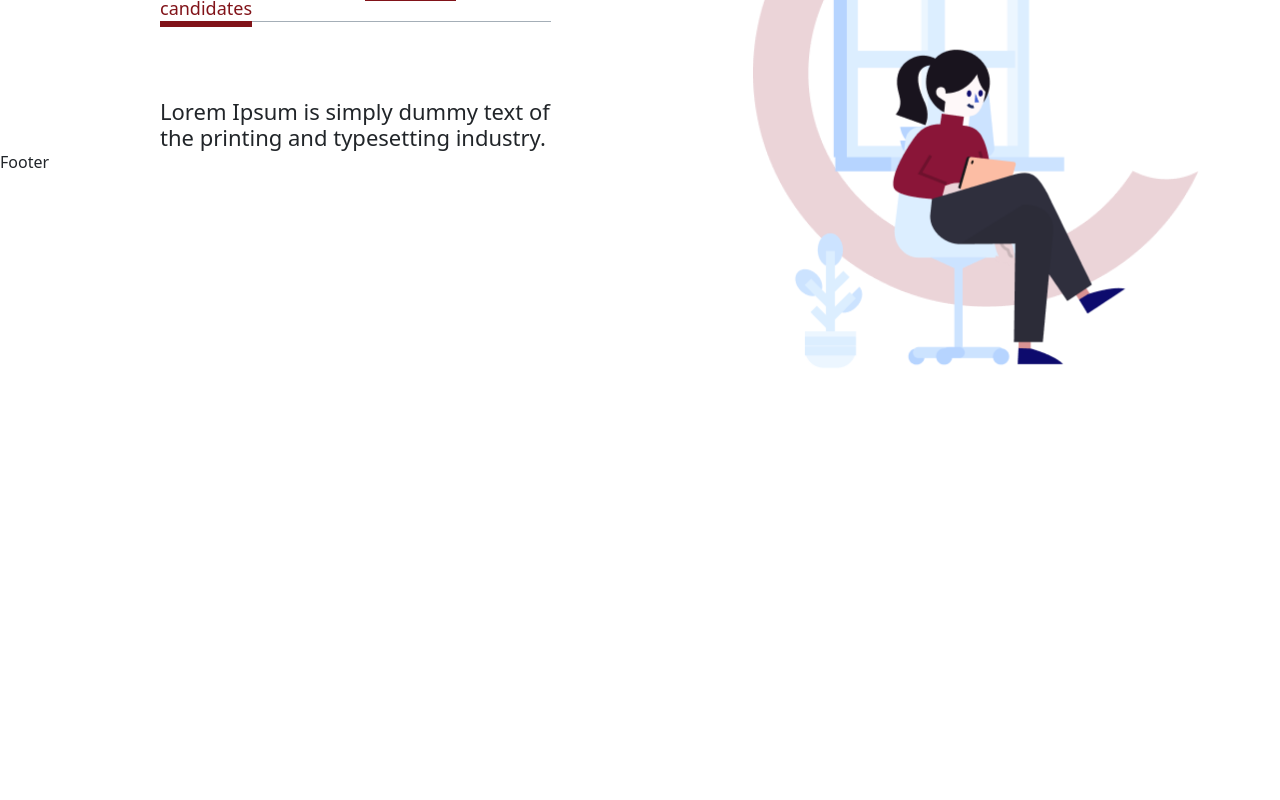
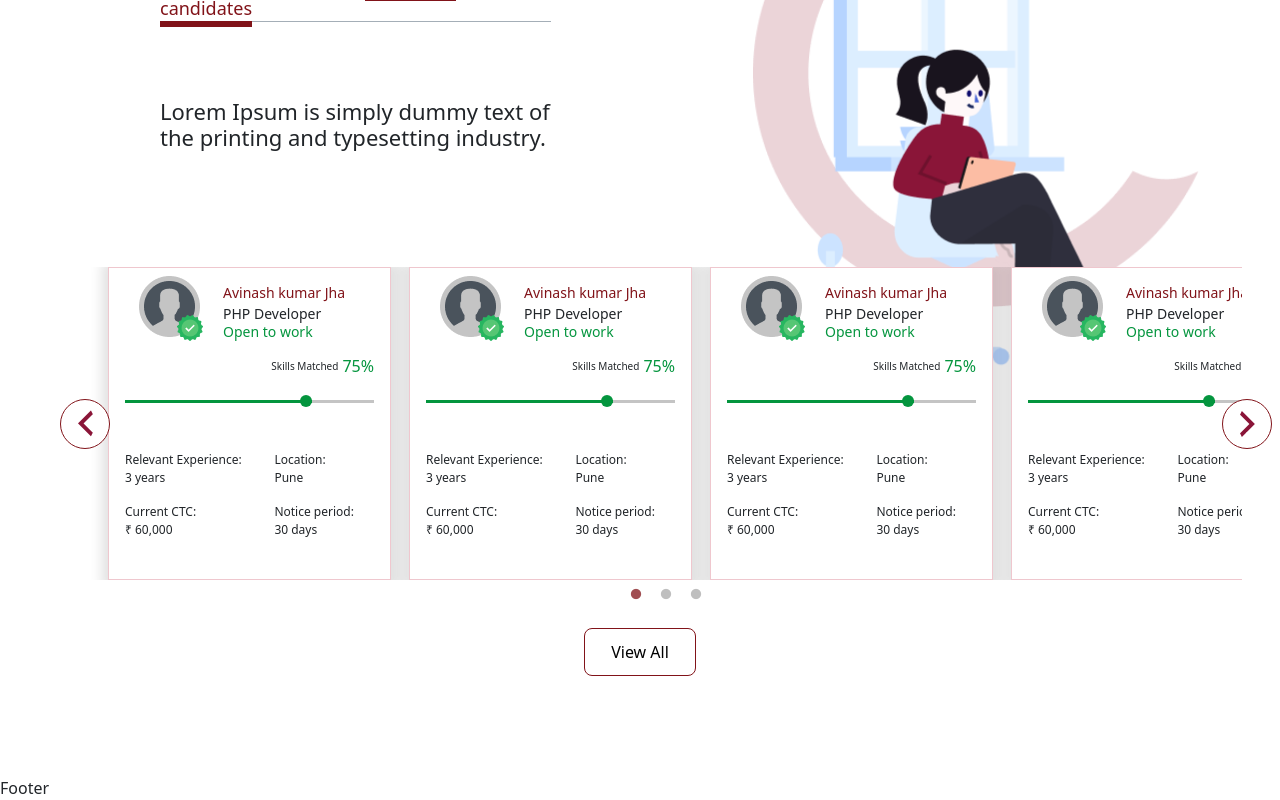
Before and after one commit to divyarajbaraiya/react-poc-recruitment-website, a React (Create React App) app: page / in a window 1280 px wide. Shown: the part 1806-2606 px from the top of the page. Before the commit the page ends 2317 px from the top, so only its background shows below. Built offline with nearby package versions, Linux system fonts and the light colour scheme; sample sign-in values are in the browser's storage.

Commit message:
added changes

```diff
--- a/src/containers/HomePage/HomePage.tsx
+++ b/src/containers/HomePage/HomePage.tsx
@@ -96,7 +96,9 @@ export const HomePage: FC = () => {
 
         <div className="candidate-tabs">
           <span>{CandidateTypeEnum.FavoriteCandidate}</span>
-          <span className="active">{CandidateTypeEnum.ShortlistedCandidate}</span>
+          <span className="active">
+            {CandidateTypeEnum.ShortlistedCandidate}
+          </span>
         </div>
 
         <div className="candidate-info">
@@ -106,7 +108,7 @@ export const HomePage: FC = () => {
           </span>
         </div>
 
-        {/* <div className="candidates-content mt-4">
+        <div className="candidates-content">
           <AppCarousel>
             <AppApplicantCard />
             <AppApplicantCard />
@@ -118,7 +120,18 @@ export const HomePage: FC = () => {
             <AppApplicantCard />
             <AppApplicantCard />
           </AppCarousel>
-        </div> */}
+        </div>
+
+        <div className="candidates-action mt-5">
+          <AppButton
+            type="button"
+            variant="secondary"
+            className="search-btn"
+            onClick={() => navigate("/dummy")}
+          >
+            View All
+          </AppButton>
+        </div>
       </div>
     </div>
   );
--- a/src/containers/HomePage/assets/style.scss
+++ b/src/containers/HomePage/assets/style.scss
@@ -195,6 +195,7 @@
     display: flex;
     flex-direction: column;
     margin-top: 200px;
+    margin-bottom: 100px;
     position: relative;
 
     .home-banner-3 {
@@ -252,5 +253,16 @@
       line-height: 26px;
       width: 391px;
     }
+
+    .candidates-content {
+      margin-top: 117px;
+      width: 90%;
+      margin-left: 90px;
+    }
+
+    .candidates-action {
+      display: flex;
+      justify-content: center;
+    }
   }
 }
```
